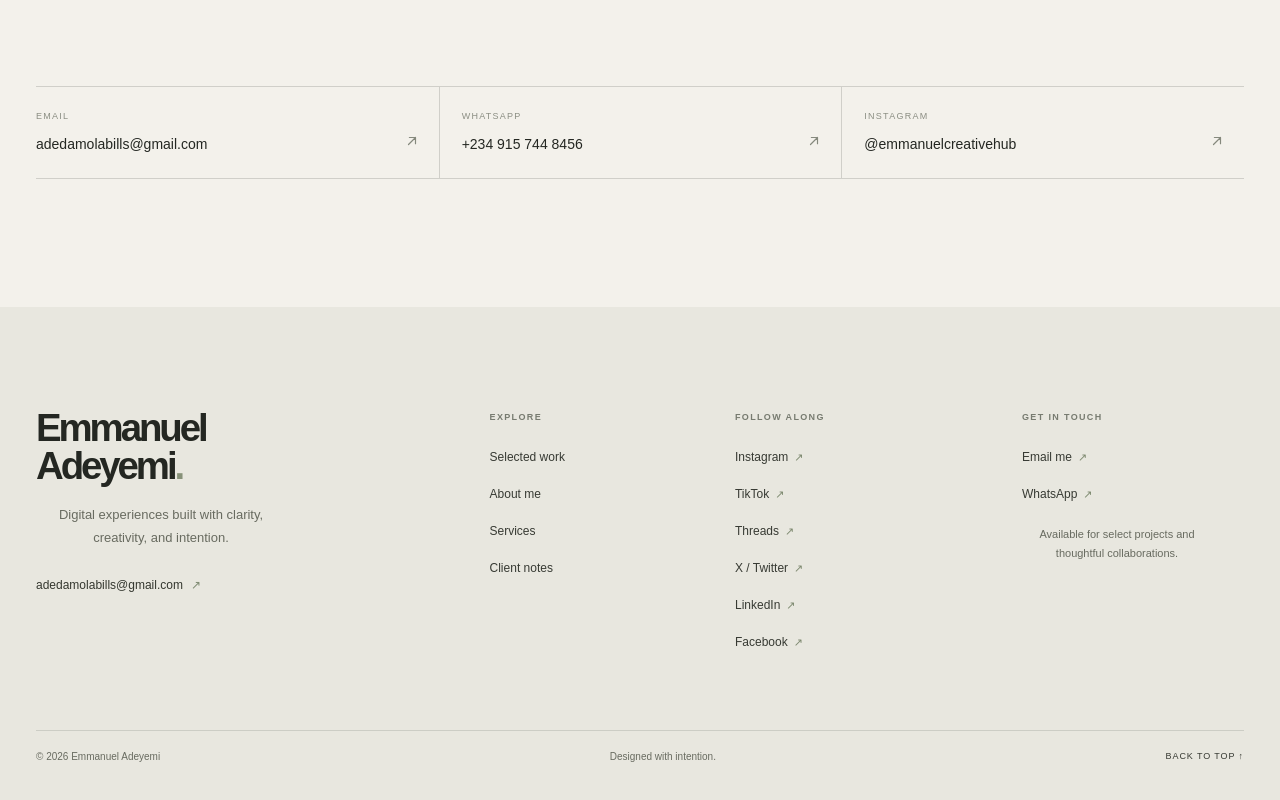
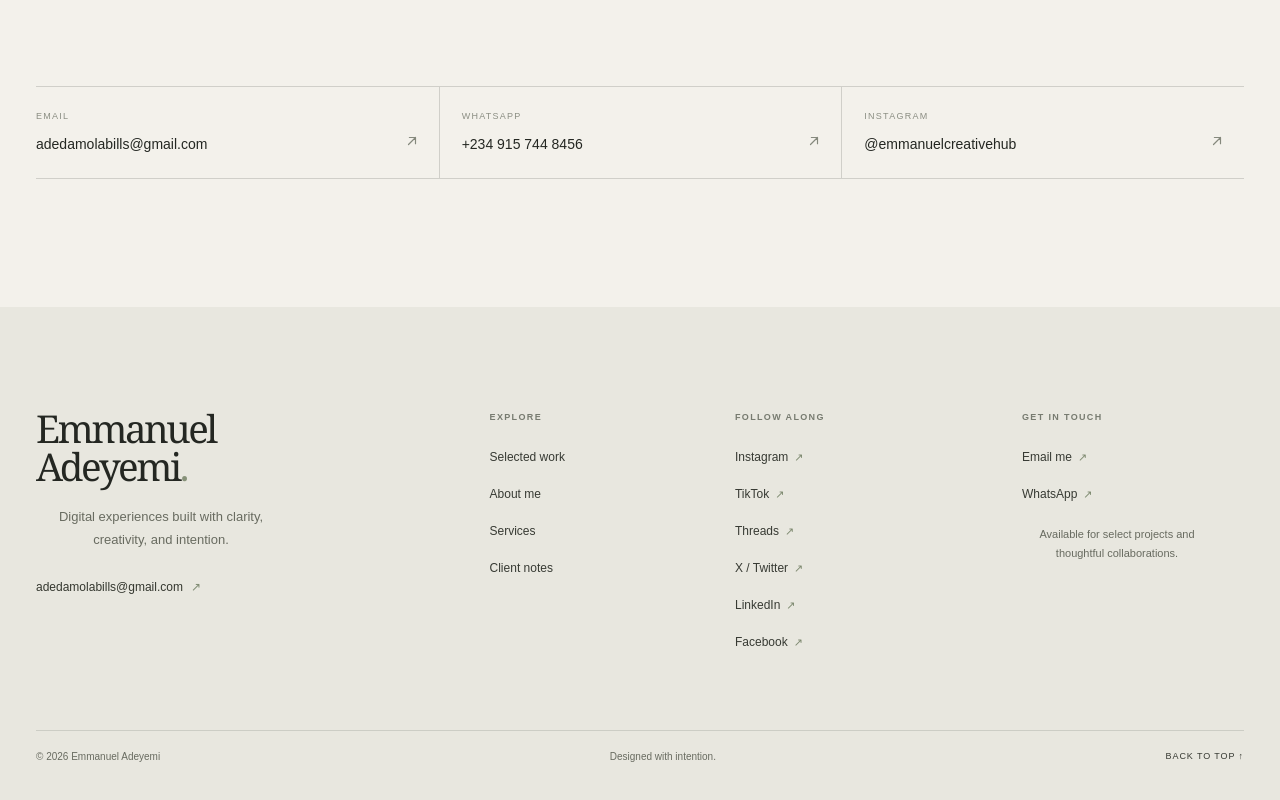
Before and after one commit to Abillsflow/emmanueladeyemiabills, a Next.js app: page / in a window 1280 px wide. Shown: the part 8729-9529 px from the top of the page. Built offline with nearby package versions, Linux system fonts and the light colour scheme.

Commit message:
Style restrained Emmanuel Adeyemi wordmark

```diff
--- a/src/app/globals.css
+++ b/src/app/globals.css
@@ -853,3 +853,10 @@ a { color: inherit; text-decoration: none; }
  .footer-bottom span:nth-child(2) { grid-column:1; grid-row:2; }
  .footer-bottom a { grid-column:2; grid-row:1/span 2; align-self:center; }
 }
+
+
+/* Name-led identity: restrained editorial wordmark */
+.site-wordmark { display:inline-flex; align-items:baseline; gap:2px; color:var(--ink); font-family:Georgia, "Times New Roman", serif; font-size:clamp(15px,1.5vw,19px); font-weight:500; letter-spacing:-.055em; white-space:nowrap; line-height:1; text-decoration:none; }
+.site-wordmark span { color:var(--accent); }
+.footer-wordmark { font-family:Georgia, "Times New Roman", serif; font-weight:500; letter-spacing:-.065em; }
+@media (max-width:380px) { .site-wordmark { font-size:14px; } }
```
